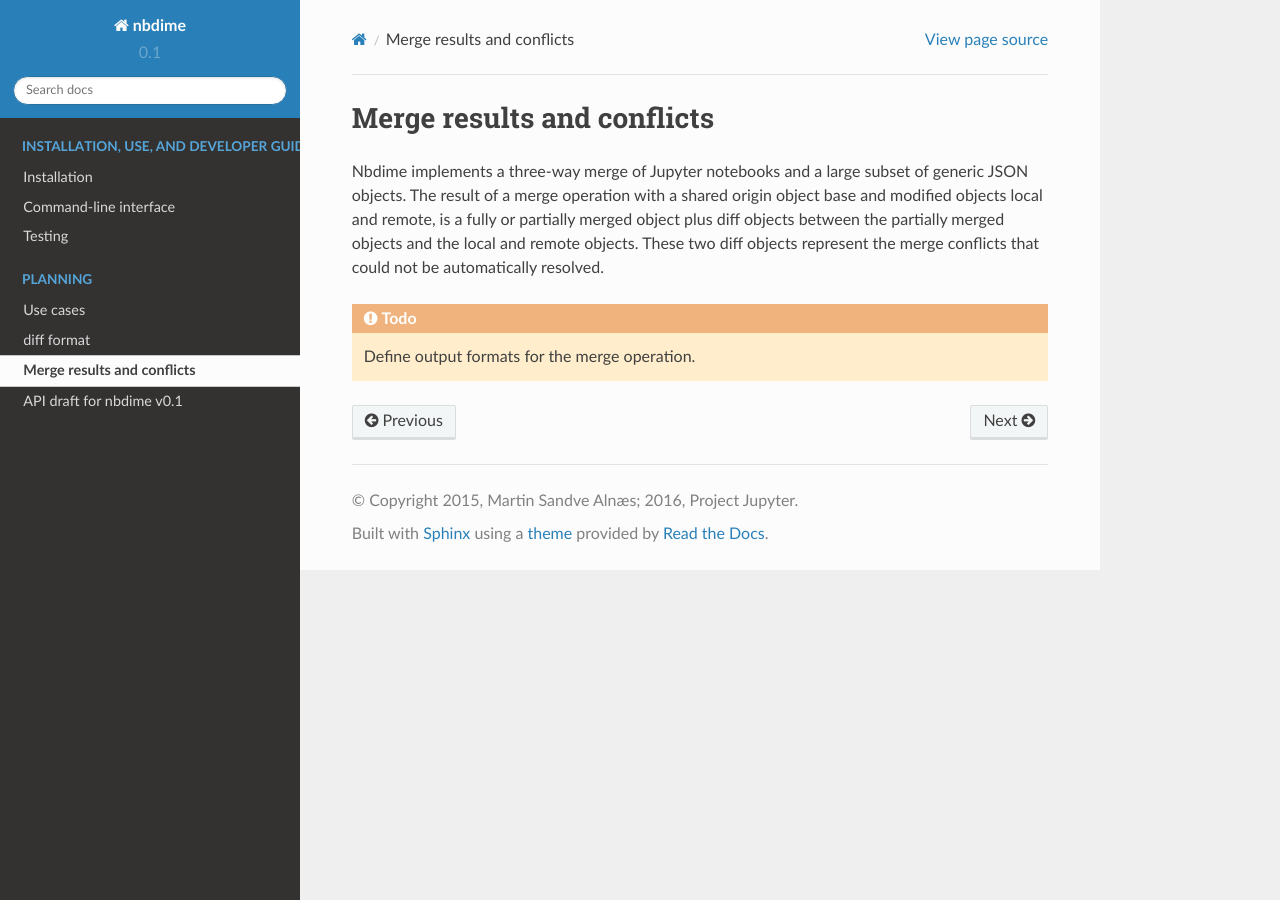
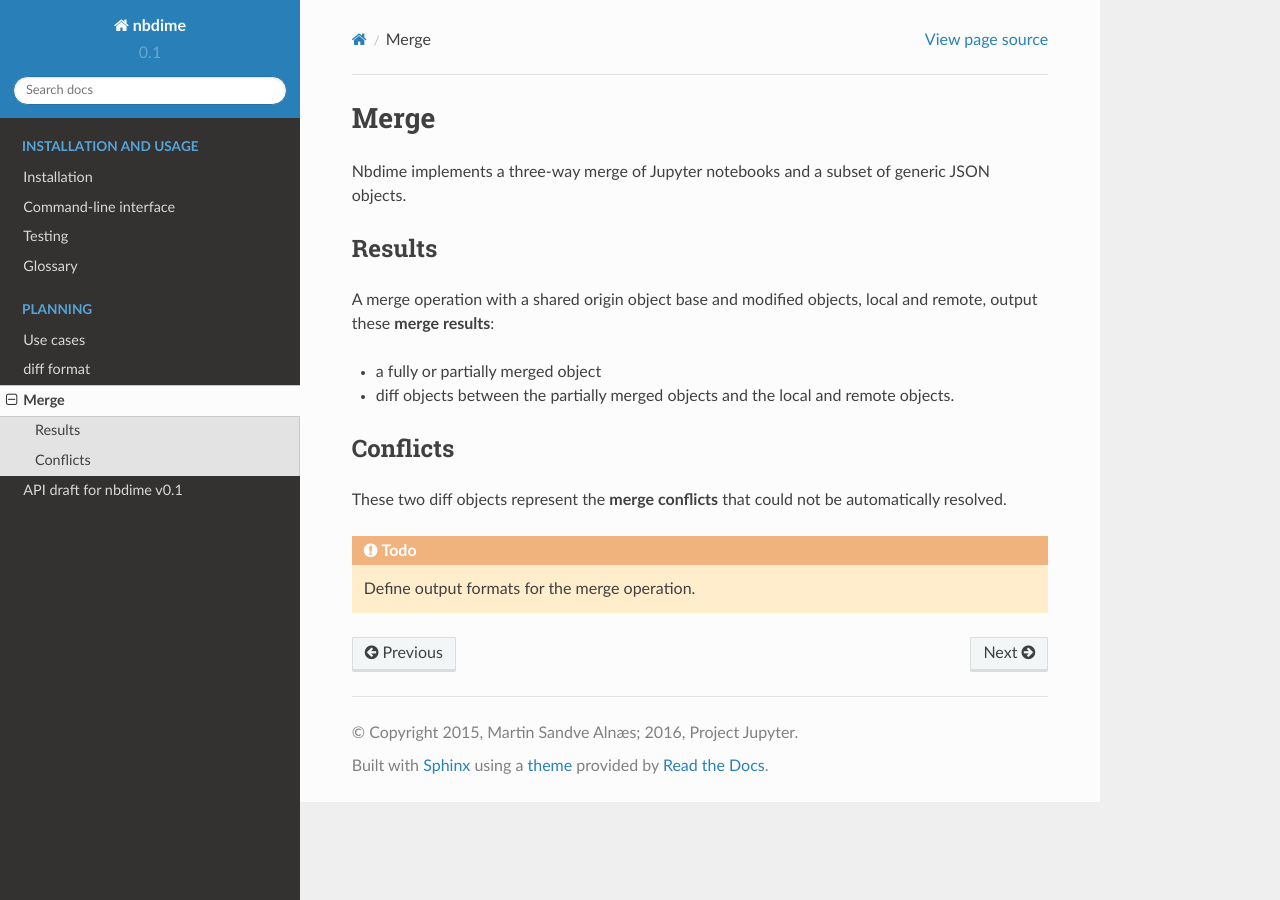
Before and after one commit to jupyter/nbdime, a Sphinx documentation site: the page built from docs/source/merging.rst, in a window 1280 px wide. Built offline with Sphinx 7.4.7 and the Read the Docs theme 2.0.0, drawn with Linux system fonts in a browser that asks for light colours.

```diff
--- a/docs/source/conf.py
+++ b/docs/source/conf.py
@@ -271,7 +271,7 @@ texinfo_documents = [
 # If true, do not generate a @detailmenu in the "Top" node's menu.
 #texinfo_no_detailmenu = False
 
-intersphinx_mapping = {'https://docs.python.org/': None}
+intersphinx_mapping = {'py3': ('https://docs.python.org/3.5', None)}
 
 # Read The Docs
 # on_rtd is whether we are on readthedocs.org, this line of code grabbed from
--- a/docs/source/index.rst
+++ b/docs/source/index.rst
@@ -20,11 +20,12 @@ Contents
 --------
 .. toctree::
    :maxdepth: 2
-   :caption: Installation, Use, and Developer Guides
+   :caption: Installation and usage
 
    installing
    cli
    testing
+   glossary
 
 .. toctree::
    :maxdepth: 2
--- a/docs/source/installing.rst
+++ b/docs/source/installing.rst
@@ -10,10 +10,14 @@ Dependencies
   - nbformat
 
 Note the requirement 2.7.1, not 2.7.0, this is because
-2.7.1 fixes a bug in ``difflib`` in an interface-breaking way.
+2.7.1 fixes a bug in :mod:`difflib <py3.difflib>` in an interface-breaking way.
 
 Installing nbdime
 -----------------
+Clone the `nbdime repository <https://github.com/jupyter/nbdime.git>`_::
+
+    git clone https://github.com/jupyter/nbdime.git
+
 Use pip to install. See the `pip documentation <https://pip.pypa.io/en/stable/>`_
 for options.
 
--- a/docs/source/merging.rst
+++ b/docs/source/merging.rst
@@ -1,12 +1,23 @@
-Merge results and conflicts
-===========================
+Merge
+=====
 
-Nbdime implements a three-way merge of Jupyter notebooks and a large
-subset of generic JSON objects. The result of a merge operation with a
-shared origin object base and modified objects local and remote, is a
-fully or partially merged object plus diff objects between the
-partially merged objects and the local and remote objects.  These two
-diff objects represent the merge conflicts that could not be
+Nbdime implements a three-way merge of Jupyter notebooks and a
+subset of generic JSON objects.
+
+Results
+-------
+
+A merge operation with a shared origin object base and modified
+objects, local and remote, output these **merge results**:
+
+- a fully or partially merged object
+- diff objects between the partially merged objects and the local and
+  remote objects.
+
+Conflicts
+---------
+
+These two diff objects represent the **merge conflicts** that could not be
 automatically resolved.
 
 .. TODO:: Define output formats for the merge operation.
```
Also changed, not shown: other parts of docs/source/index.rst (+3 -3 lines), docs/source/api.md (+58 -53 lines), docs/source/diffing.rst (+44 -36 lines), docs/source/glossary.rst (added, +14 -0 lines).
